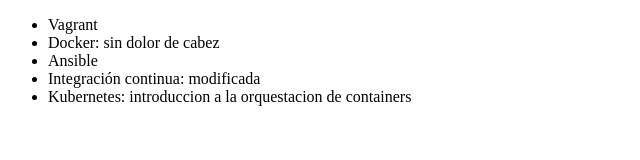
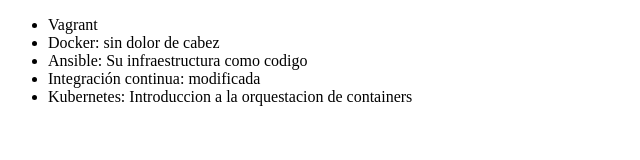
Before and after one commit to jorgefra/git_alura, a plain HTML site: page index.html in a window 1280 px wide. Shown: the whole page, without its empty margins (0-640 px from the left). Drawn offline with Linux system fonts and the light colour scheme.

Commit message:
curso de ansible modificado

```diff
--- a/index.html
+++ b/index.html
@@ -8,9 +8,9 @@
      <ul>
          <li> Vagrant </li>
          <li> Docker: sin dolor de cabez</li>
-         <li> Ansible </li>
+         <li> Ansible: Su infraestructura como codigo</li>
          <li> Integración continua: modificada</li>
-         <li>Kubernetes: introduccion a la orquestacion de containers</li>
+         <li>Kubernetes: Introduccion a la orquestacion de containers</li>
      </ul>
 </body>
 </html>
```
